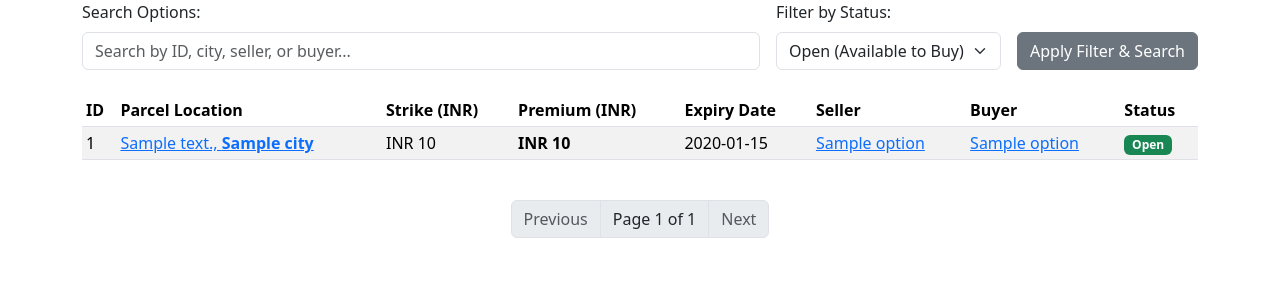
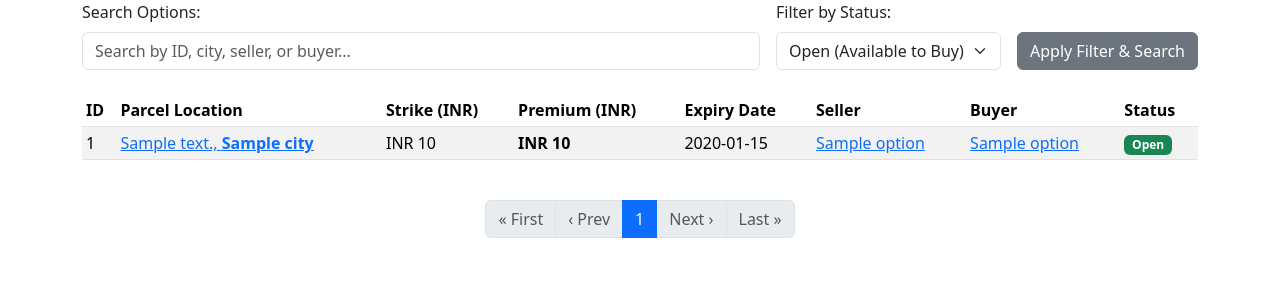
Before and after one commit to parthmistry903/land-options-trading, a Flask app: template templates/options.html in a window 1280 px wide. Shown: the part 152-452 px from the top of the page. Run offline with Flask 3, Linux system fonts and the light colour scheme; the template is opened without the code that fills it: most values are stand-ins (such as "Sample title", 1, 10 or a date in 2020).

Commit message:
Enhance pagination controls in options.html

```diff
--- a/templates/options.html
+++ b/templates/options.html
@@ -64,15 +64,27 @@
 </div>
 
 <nav aria-label="Page navigation" class="mt-4">
-    <ul class="pagination justify-content-center">
+    <ul class="pagination justify-content-center flex-wrap">
         <li class="page-item {% if page <= 1 %}disabled{% endif %}">
-            <a class="page-link" href="{{ url_for('list_options', page=page-1, status=status_filter, search=search_query) }}">Previous</a>
+            <a class="page-link" href="{{ url_for('list_options', page=1, status=status_filter, search=search_query) }}">&laquo; First</a>
         </li>
-        <li class="page-item disabled">
-            <span class="page-link text-dark">Page {{ page }} of {{ total_pages }}</span>
+        <li class="page-item {% if page <= 1 %}disabled{% endif %}">
+            <a class="page-link" href="{{ url_for('list_options', page=page-1, status=status_filter, search=search_query) }}">&lsaquo; Prev</a>
+        </li>
+
+        {% for p in range(1, total_pages + 1) %}
+            {% if p >= page - 2 and p <= page + 2 %}
+            <li class="page-item {% if p == page %}active{% endif %}">
+                <a class="page-link" href="{{ url_for('list_options', page=p, status=status_filter, search=search_query) }}">{{ p }}</a>
+            </li>
+            {% endif %}
+        {% endfor %}
+
+        <li class="page-item {% if page >= total_pages %}disabled{% endif %}">
+            <a class="page-link" href="{{ url_for('list_options', page=page+1, status=status_filter, search=search_query) }}">Next &rsaquo;</a>
         </li>
         <li class="page-item {% if page >= total_pages %}disabled{% endif %}">
-            <a class="page-link" href="{{ url_for('list_options', page=page+1, status=status_filter, search=search_query) }}">Next</a>
+            <a class="page-link" href="{{ url_for('list_options', page=total_pages, status=status_filter, search=search_query) }}">Last &raquo;</a>
         </li>
     </ul>
 </nav>
```
